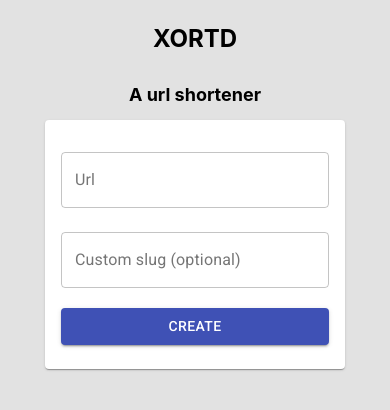
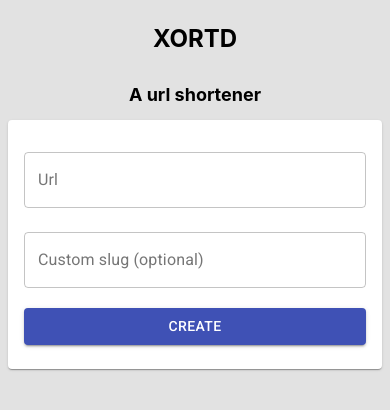
Before and after one commit to jorgepsmatos/xortdui, a React (Create React App) app: page / in a window 390 px wide. Shown: the top 410 px of the page. Built offline with nearby package versions, Linux system fonts and the light colour scheme.

Commit message:
fix: change card breakpoints

```diff
--- a/src/App.js
+++ b/src/App.js
@@ -11,14 +11,14 @@ import {useForm} from "react-hook-form";
 
 const useStyles = makeStyles( (theme) => ({
     root: {
-        [theme.breakpoints.down('sm')]: {
-            minWidth: 300
+        [theme.breakpoints.down(600)]: {
+            minWidth: '100%'
         },
-        [theme.breakpoints.up('md')]: {
-            minWidth: 500
+        [theme.breakpoints.up(720)]: {
+            minWidth: '70%'
         },
-        [theme.breakpoints.up('lg')]: {
-            minWidth: 720
+        [theme.breakpoints.up(900)]: {
+            minWidth: 600
         }
     },
     bullet: {
```
